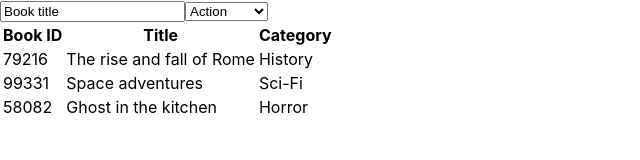
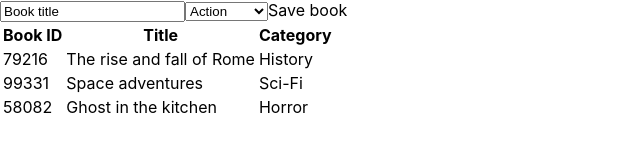
Before and after one commit to angarita-dev/react-bookstore, a React (Create React App) app: page / in a window 1280 px wide. Shown: the top 160 px of the page, without its empty margins (0-640 px from the left). Built offline with nearby package versions, Linux system fonts and the light colour scheme.

Commit message:
Added submit button & added dispatched event onsubmit

```diff
--- a/src/containers/BooksForm.js
+++ b/src/containers/BooksForm.js
@@ -1,6 +1,11 @@
 import React from 'react';
+import PropTypes from 'prop-types';
+import { connect } from 'react-redux';
 
-export default class BooksForm extends React.Component {
+// Actions
+import { createBook } from '../actions/index';
+
+class BooksForm extends React.Component {
   static getBookCategories() {
     return [
       'Action',
@@ -26,6 +31,12 @@ export default class BooksForm extends React.Component {
 
     this.handleTitleChange = this.handleTitleChange.bind(this);
     this.handleCategoryChange = this.handleCategoryChange.bind(this);
+    this.handleSubmit = this.handleSubmit.bind(this);
+  }
+
+  handleSubmit() {
+    const { createBook } = this.props;
+    createBook(this.state);
   }
 
   handleTitleChange(e) {
@@ -72,7 +83,21 @@ export default class BooksForm extends React.Component {
         >
           {bookOptions}
         </select>
+        <span
+          onClick={this.handleSubmit}
+          onKeyPress={this.handleSubmit}
+          role="button"
+          tabIndex="0"
+        >
+          Save book
+        </span>
       </div>
     );
   }
 }
+
+BooksForm.propTypes = {
+  createBook: PropTypes.func.isRequired,
+};
+
+export default connect(null, { createBook })(BooksForm);
```
